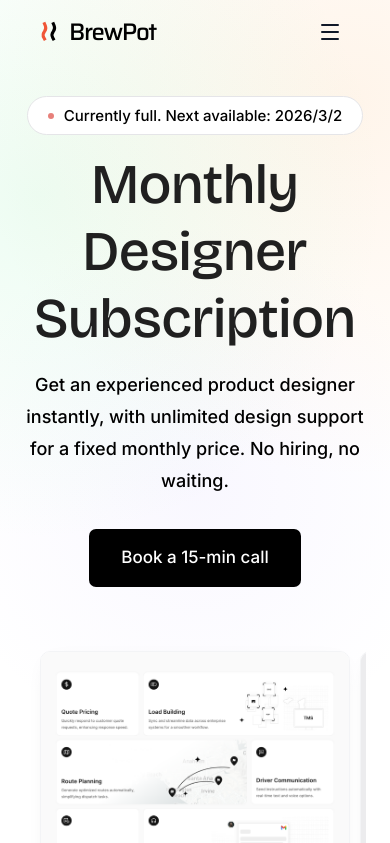
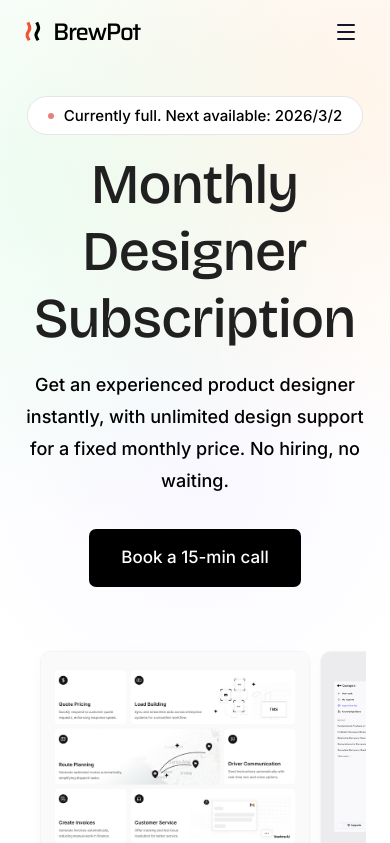
Before and after one commit to yatingzhaoo/BrewPot, a React (Vite) app: page / in a window 390 px wide. Shown: the top 843 px of the page. Built offline with nearby package versions, Linux system fonts and the light colour scheme.

Commit message:
style: refine mobile navbar padding and showcase visibility

```diff
--- a/src/components/Hero.tsx
+++ b/src/components/Hero.tsx
@@ -132,7 +132,7 @@
             {SHOWCASE_IMAGES.map(({ src, alt }, index) => (
               <div
                 key={index}
-                className="flex-shrink-0 w-[310px] md:w-[360px] h-[240px] md:h-[281.5px] rounded-[10px] overflow-hidden shadow-[0_4px_20px_-10px_rgba(0,0,0,0.1)] bg-white border border-gray-100 cursor-pointer snap-center group"
+                className="flex-shrink-0 w-[270px] md:w-[360px] h-[210px] md:h-[281.5px] rounded-[10px] overflow-hidden shadow-[0_4px_20px_-10px_rgba(0,0,0,0.1)] bg-white border border-gray-100 cursor-pointer snap-center group"
                 onClick={() => setSelectedIndex(index)}
               >
                 <img
--- a/src/components/Navbar.tsx
+++ b/src/components/Navbar.tsx
@@ -17,7 +17,7 @@
   return (
     <nav className={`fixed top-0 left-0 right-0 z-50 transition-all duration-300 ${scrolled ? 'bg-white/70 backdrop-blur-md' : 'bg-transparent'
       }`}>
-      <div className="max-w-7xl mx-auto px-[40px]">
+      <div className="max-w-7xl mx-auto px-6 md:px-[40px]">
         <div className="flex justify-between items-center h-[64px]">
           <div className="flex items-center gap-2">
             <img src={logo} alt="BrewPot Logo" className="w-[21px] h-[27px]" />
```
